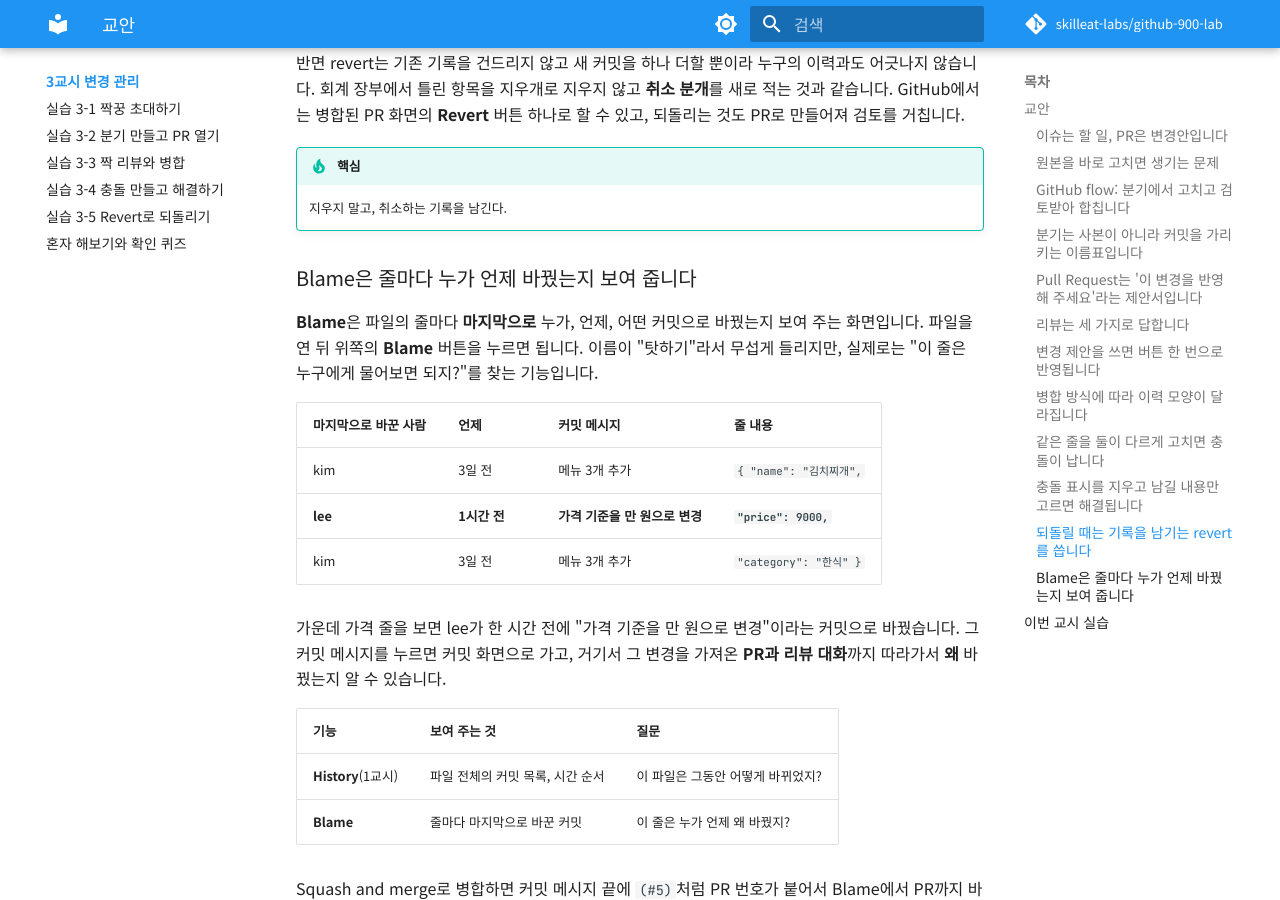
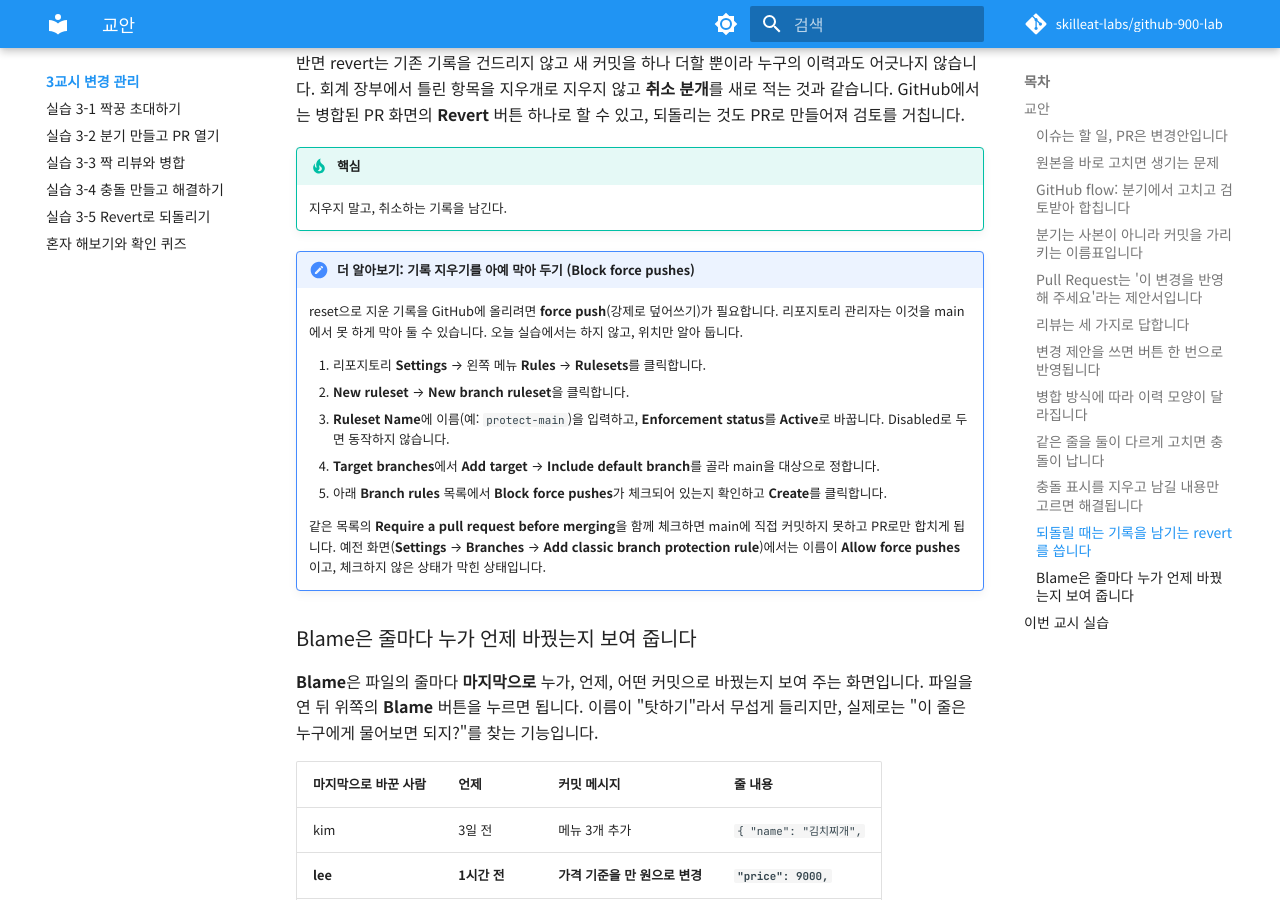
Before and after one commit to hyongsu/github-900-lab, an MkDocs documentation site: the page built from docs/class3/index.md, in a window 1280 px wide and 900 px high, scrolled down 10008 px. Built offline with MkDocs 1.6.1 and Material for MkDocs 9.7.7, drawn with Linux system fonts in a browser that asks for light colours; comment, search, counter and statistics services are not loaded.

Commit message:
3교시: revert 절에 Block force pushes(Rulesets) 위치 안내 추가
Co-Authored-By: Claude Opus 5.5 <noreply@anthropic.com>

```diff
--- a/docs/class3/index.md
+++ b/docs/class3/index.md
@@ -317,6 +317,17 @@ flowchart TB
 !!! tip "핵심"
     지우지 말고, 취소하는 기록을 남긴다.
 
+!!! note "더 알아보기: 기록 지우기를 아예 막아 두기 (Block force pushes)"
+    reset으로 지운 기록을 GitHub에 올리려면 **force push**(강제로 덮어쓰기)가 필요합니다. 리포지토리 관리자는 이것을 main에서 못 하게 막아 둘 수 있습니다. 오늘 실습에서는 하지 않고, 위치만 알아 둡니다.
+
+    1. 리포지토리 **Settings** → 왼쪽 메뉴 **Rules** → **Rulesets**를 클릭합니다.
+    2. **New ruleset** → **New branch ruleset**을 클릭합니다.
+    3. **Ruleset Name**에 이름(예: `protect-main`)을 입력하고, **Enforcement status**를 **Active**로 바꿉니다. Disabled로 두면 동작하지 않습니다.
+    4. **Target branches**에서 **Add target** → **Include default branch**를 골라 main을 대상으로 정합니다.
+    5. 아래 **Branch rules** 목록에서 **Block force pushes**가 체크되어 있는지 확인하고 **Create**를 클릭합니다.
+
+    같은 목록의 **Require a pull request before merging**을 함께 체크하면 main에 직접 커밋하지 못하고 PR로만 합치게 됩니다. 예전 화면(**Settings** → **Branches** → **Add classic branch protection rule**)에서는 이름이 **Allow force pushes**이고, 체크하지 않은 상태가 막힌 상태입니다.
+
 ### Blame은 줄마다 누가 언제 바꿨는지 보여 줍니다 {#blame}
 
 **Blame**은 파일의 줄마다 **마지막으로** 누가, 언제, 어떤 커밋으로 바꿨는지 보여 주는 화면입니다. 파일을 연 뒤 위쪽의 **Blame** 버튼을 누르면 됩니다. 이름이 "탓하기"라서 무섭게 들리지만, 실제로는 "이 줄은 누구에게 물어보면 되지?"를 찾는 기능입니다.
```
